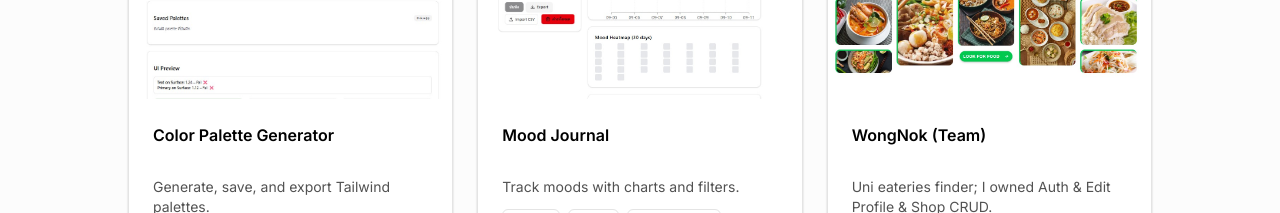
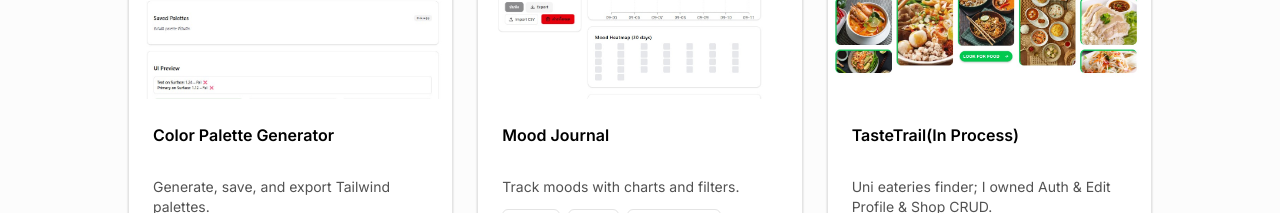
Before and after one commit to ZordMunDee/nice-portfolio, a Next.js app: page / in a window 1280 px wide. Shown: the part 1960-2173 px from the top of the page. Built offline with nearby package versions, Linux system fonts and the light colour scheme.

Commit message:
Update Projects.tsx

```diff
--- a/components/sections/Projects.tsx
+++ b/components/sections/Projects.tsx
@@ -32,7 +32,7 @@ const projects: Project[] = [
     image: "/Mood.jpg",
   },
   {
-    title: "WongNok (Team)",
+    title: "TasteTrail(In Process)",
     desc: "Uni eateries finder; I owned Auth & Edit Profile & Shop CRUD.",
     tags: ["Next.js", "Prisma", "Auth"],
     source: "https://github.com/KMITL-PCC/wongnok",
```
